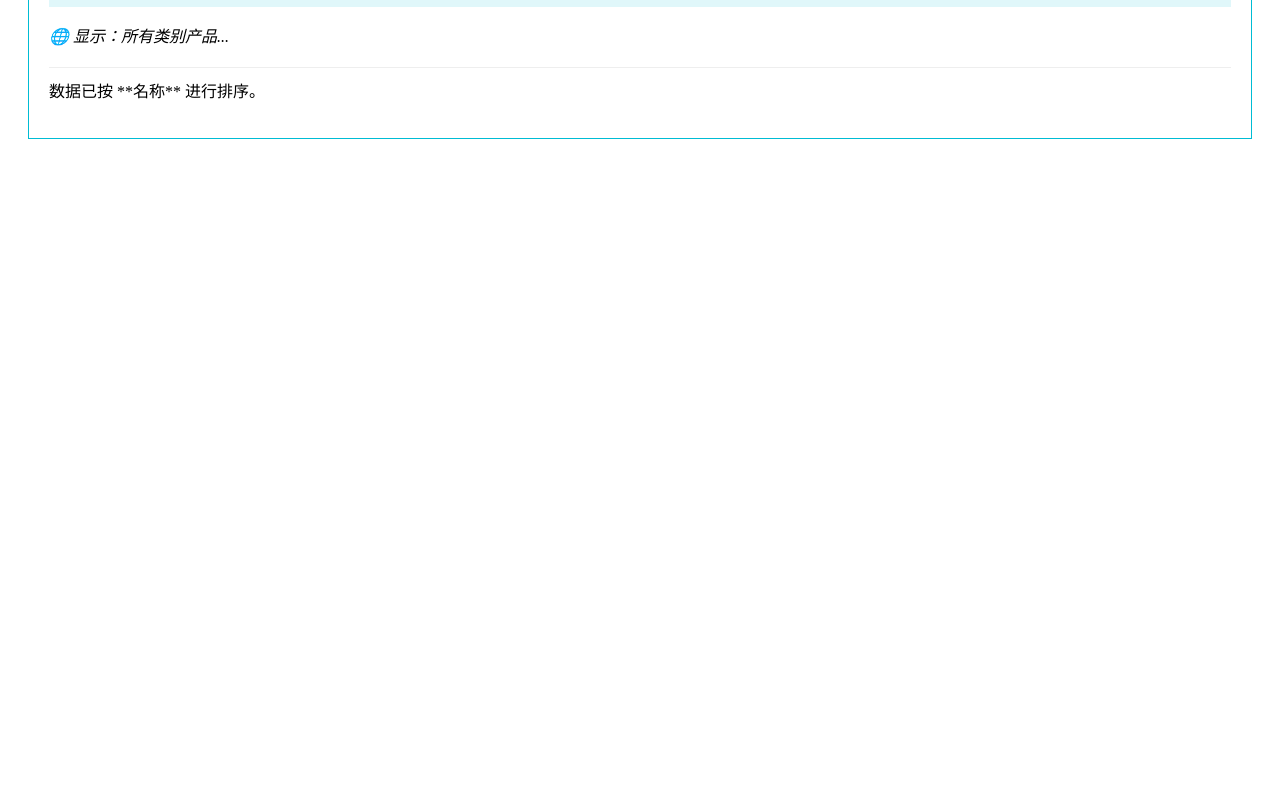
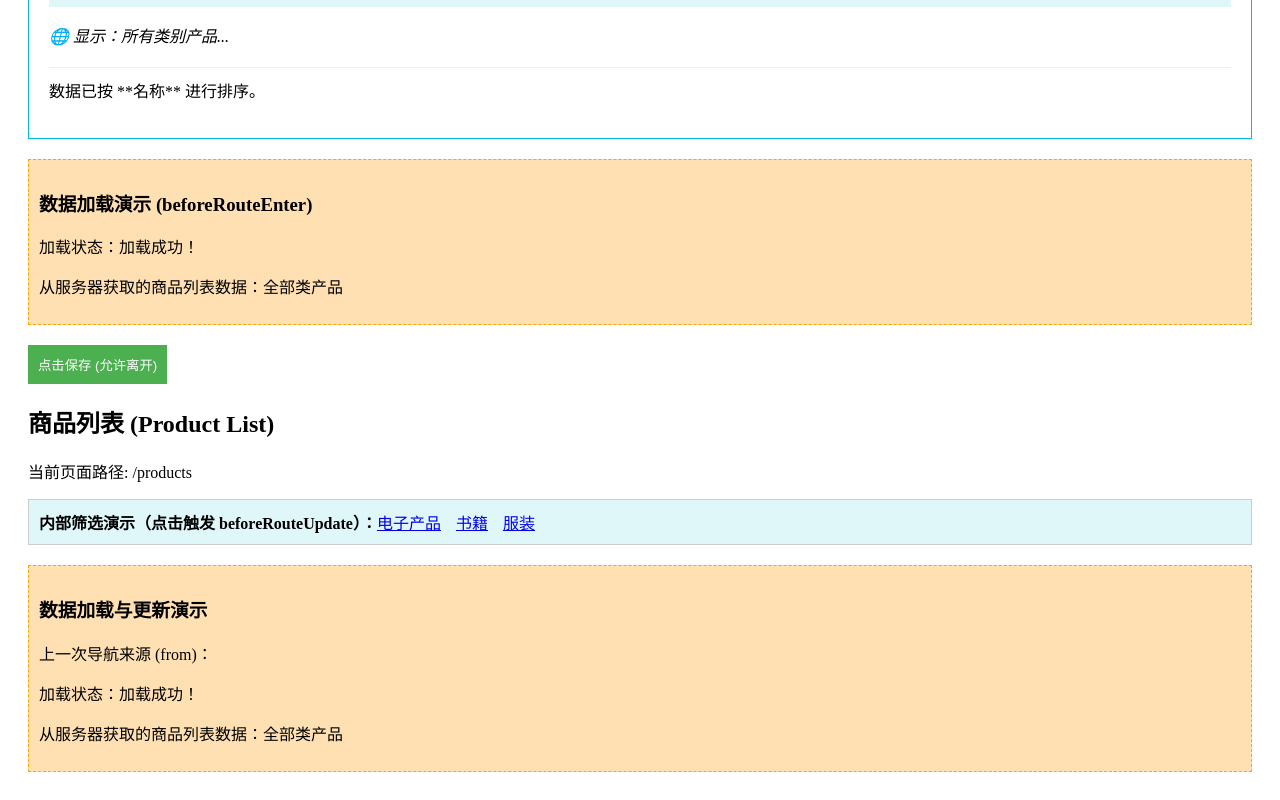
Before and after one commit to YuXin2006/vue3, a Vue app in the folder frontend/vue-project/: page /products in a window 1280 px wide. Shown: the part 363-1163 px from the top of the page. Before the commit the page ends 800 px from the top, so only its background shows below. Built offline with nearby package versions, Linux system fonts and the light colour scheme; the HTML template or start-up script is replaced by a standard one.

Commit message:
12.11 三个组件内守卫

```diff
--- a/frontend/vue-project/src/components/ProductListView.vue
+++ b/frontend/vue-project/src/components/ProductListView.vue
@@ -25,8 +25,43 @@
     <p style="margin-top: 20px; border-top: 1px solid #eee; padding-top: 10px;">
         数据已按 **{{ currentSort === 'price' ? '价格' : '名称' }}** 进行排序。
     </p>
+  </div>
+<!--beforeRouteEnter和beforeRouteLeave守卫演示 -->
+  <div style="/* ... 样式 */">
+    <div style="margin-top: 20px; padding: 10px; background: #ffe0b2; border: 1px dashed orange;">
+        <h3>数据加载演示 (beforeRouteEnter)</h3>
+        <p>加载状态：{{ listData ? '加载成功！' : '加载中...' }}</p>
+        <p v-if="listData">{{ listData }}</p>
+    </div>
+
+    <div style="margin-top: 20px;">
+        <button @click="hasUnsavedChanges = false"
+          style="background: #4caf50; color: white; padding: 10px; border: none;">
+          点击保存 (允许离开)
+        </button>
+    </div>
 
   </div>
+<!--beforeRouteUpdate守卫演示-->
+  <div>
+    <h2>商品列表 (Product List)</h2>
+    <p>当前页面路径: {{ $route.fullPath }}</p>
+
+    <div style="margin-bottom: 20px; padding: 10px; border: 1px solid #ccc; background: #e0f7fa;">
+        <strong>内部筛选演示（点击触发 beforeRouteUpdate）：</strong>
+        <router-link :to="{ path: '/products', query: { category: 'electronics' } }" style="margin-right: 15px;">电子产品</router-link>
+        <router-link :to="{ path: '/products', query: { category: 'books' } }" style="margin-right: 15px;">书籍</router-link>
+        <router-link :to="{ path: '/products', query: { category: 'clothing' } }">服装</router-link>
+    </div>
+
+    <div style="margin-top: 20px; padding: 10px; background: #ffe0b2; border: 1px dashed orange;">
+        <h3>数据加载与更新演示</h3>
+        <p>上一次导航来源 (from)：{{ updateFrom }}</p>
+        <p>加载状态：{{ listData ? '加载成功！' : '加载中...' }}</p>
+        <p v-if="listData">{{ listData }}</p>
+    </div>
+    </div>
+
 </template>
 
 <script>
@@ -48,6 +83,51 @@ export default {
             console.log(`查询参数已变化，从 ${oldQuery.category} 变为 ${newQuery.category}，重新获取商品数据。`);
             // 真实项目中，在这里调用 API 重新请求数据
         }
+    },
+    data() {
+        return {
+            hasUnsavedChanges: true,
+            listData: null,
+    }
+    },
+    // ✅ 守卫 1: 阻止离开 (使用 this 访问实例)
+    beforeRouteLeave(to, from, next) {
+        // 如果有未保存的更改
+        if (this.hasUnsavedChanges && !window.confirm('您有未保存的筛选条件，确定要离开吗？')) {
+            // next(false) 阻止路由导航
+            next(false);
+        } else {
+            // next() 允许路由继续跳转
+            next();
+        }
+    },
+    // ✅ 守卫 2: 进入前获取数据 (无法访问 this)
+    beforeRouteEnter(to, from, next) {
+        console.log("➡️ beforeRouteEnter: 组件实例尚未创建，正在模拟数据获取...");
+
+        // 模拟异步数据获取，通常是一个 API 调用
+        setTimeout(() => {
+            const fetchedData = `从服务器获取的商品列表数据：${to.query.category || '全部'}类产品`;
+
+            // 必须使用 next(vm => {...}) 才能在数据获取后访问组件实例 (vm 即 this)
+            next(vm => {
+                // 在 next 回调中，可以安全地访问 vm (组件实例) 并更新 data
+                vm.listData = fetchedData;
+                console.log("✅ beforeRouteEnter: 数据获取完成，已注入到组件实例。");
+            });
+        }, 500); // 模拟 500ms 的网络延迟
+    },
+    beforeRouteUpdate(to, from, next) {
+        console.log(`🔄 beforeRouteUpdate: 路由更新，从 ${from.fullPath} 到 ${to.fullPath}`);
+
+        // 1. 记录更新信息
+        this.updateFrom = from.path;
+
+        // 2. 模拟根据新参数重新获取数据
+        this.listData = `正在重新获取数据：${to.query.category || '全部'}类产品`;
+
+        // 3. 必须调用 next() 以完成导航
+        next();
     }
 }
 </script>
```
